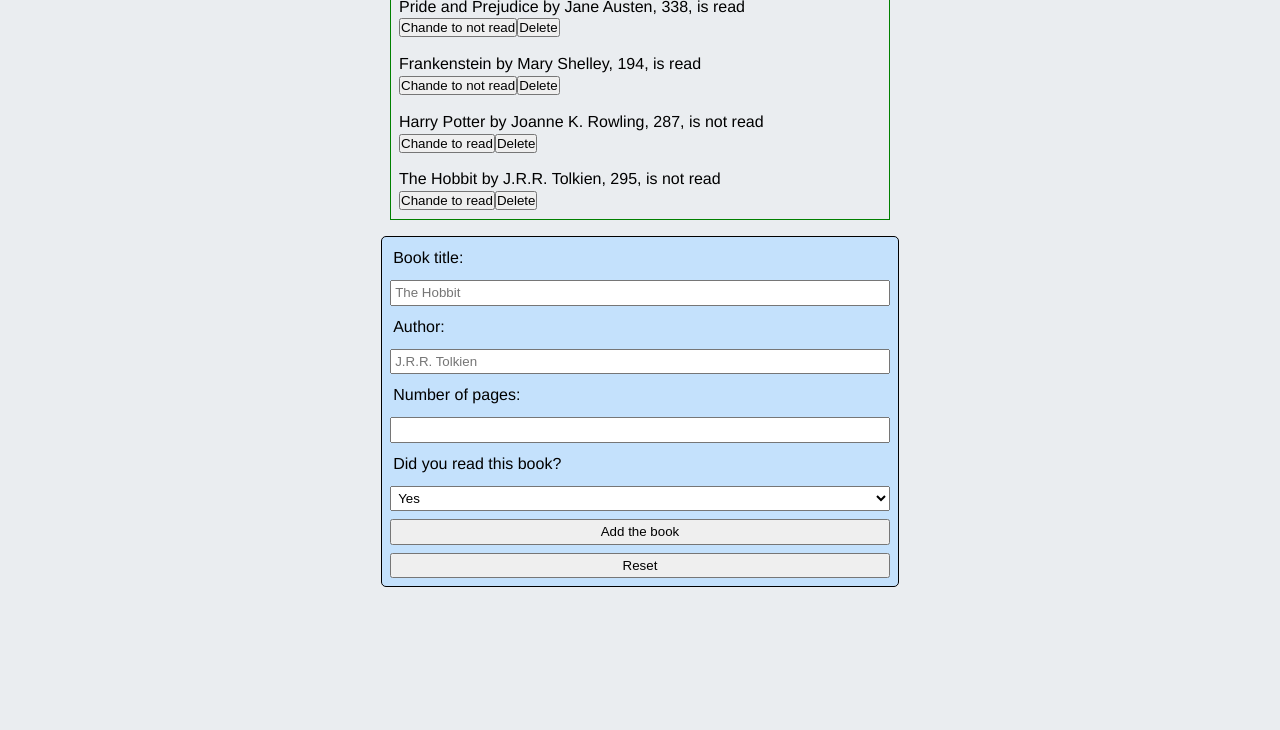
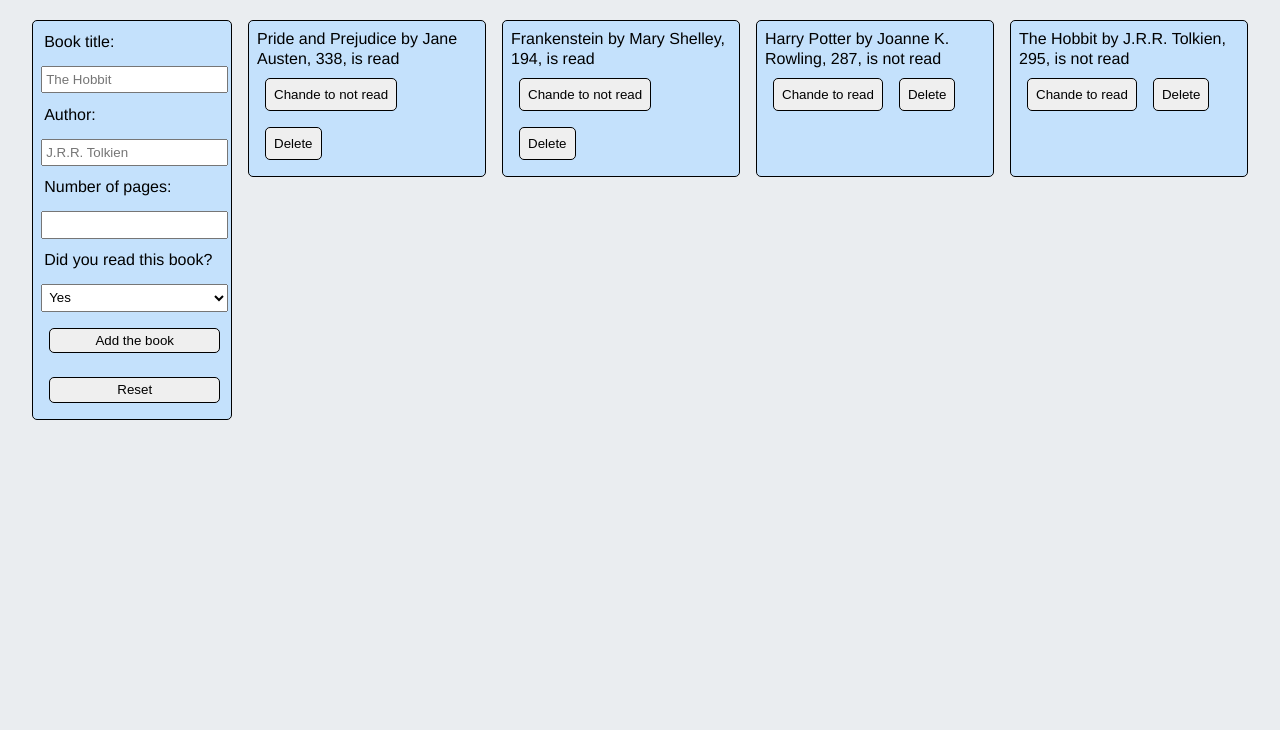
Before and after one commit to Pineapple-art/library-project, a plain HTML site: page library-project.html in a window 1280 px wide. Shown: the part 70-800 px from the top of the page. Drawn offline with Linux system fonts and the light colour scheme.

Commit message:
Change layout and style

```diff
--- a/library-project.html
+++ b/library-project.html
@@ -10,10 +10,8 @@
 <body>
 
   <h1>Library Project</h1>
-  <div>
-    <ul class="books">
-    </ul>
-  </div>
+
+  <div class="library">
 
     <form action="" class="new-book">
       <label for="book_title">Book title: </label>
@@ -29,23 +27,26 @@
             name="book_author"
             id="book_author"
             placeholder="J.R.R. Tolkien">
-
       <label for="book_pages">Number of pages:</label>
       <input
             type="text"
             name="pages"
             id="book_pages">
-
       <label for="is_read">Did you read this book?</label>
       <select name="is_read" id="is_read">
-      <option value="read">Yes</optiotextn>
-      <option value="not read yet">No</option>
+        <option value="true">Yes</optiotextn>
+        <option value="">No</option>
       </select>
 
       <button type="submit" id="id_add">Add the book</button>
       <button type="reset">Reset</button>
+    </form>
 
-  </form>
+    <ul class="books">
+    </ul>
+
+
+  </div>
 
 
 </body>
--- a/styles.css
+++ b/styles.css
@@ -9,28 +9,49 @@ body {
   background-color: #eaedf0;
   font-family: "Helvetica", "Arial", sans-serif;
   line-height: 1.3;
+}
 
-  display: flex;
-  flex-direction: column;
-  align-items: center;
+h1 {
+  text-align: center;
+  margin: 1rem;
+}
+
+.library {
+  margin: 2rem;
+  gap: 1rem;
+  display: grid;
+  grid-template-columns: 200px 1fr;
+  grid-template-rows: 1fr;
+}
+
+
+.books {
+  list-style-type: none;
+
+  display: grid;
+  grid-template-columns: repeat(auto-fit, minmax(200px, 1fr));
+  grid-auto-rows: max-content;
   gap: 1rem;
 }
 
-.books {
-  background-color: aquamarine;
-  border: solid 1px green;
-  width: 500px;
-  list-style-type: none;
+.content {
+  padding: 0.5rem;
+  border: solid 1px black;
+  border-radius: 5px;
+  background-color: #c4e1fc;
 }
 
-.content {
-  background-color: #eaedf0;
+button {
   padding: 0.5rem;
+  border: 1px black solid;
+  border-radius: 5px;
+  margin: 0.5rem;
 }
 
 .new-book {
   display: grid;
-  grid-template-columns: 500px;
+  width: 200px;
+  height: 400px;
   gap: 0.5rem;
   padding: 0.5rem;
   border: solid 1px black;
```
Lines whose indentation alone changed are shown as unchanged.
